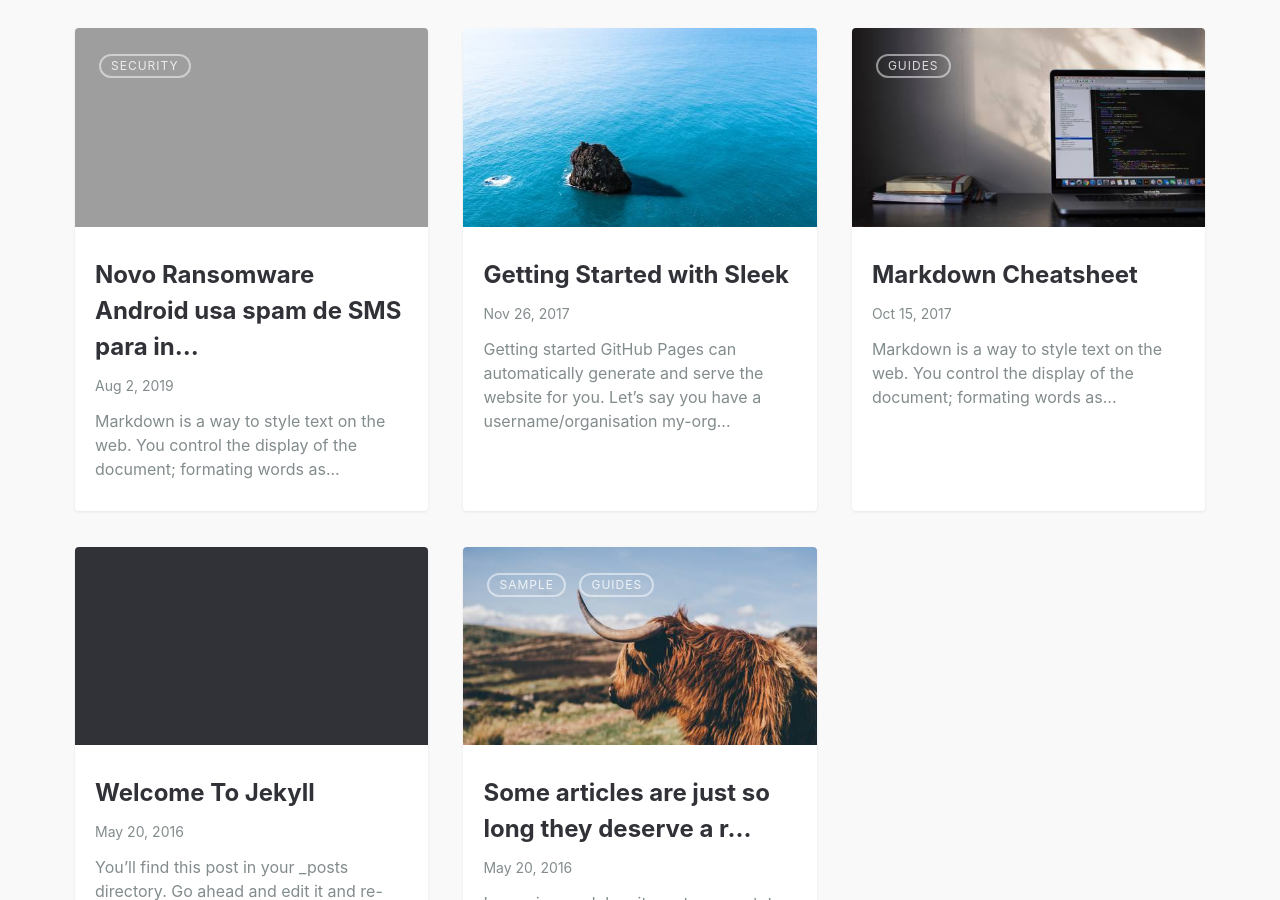
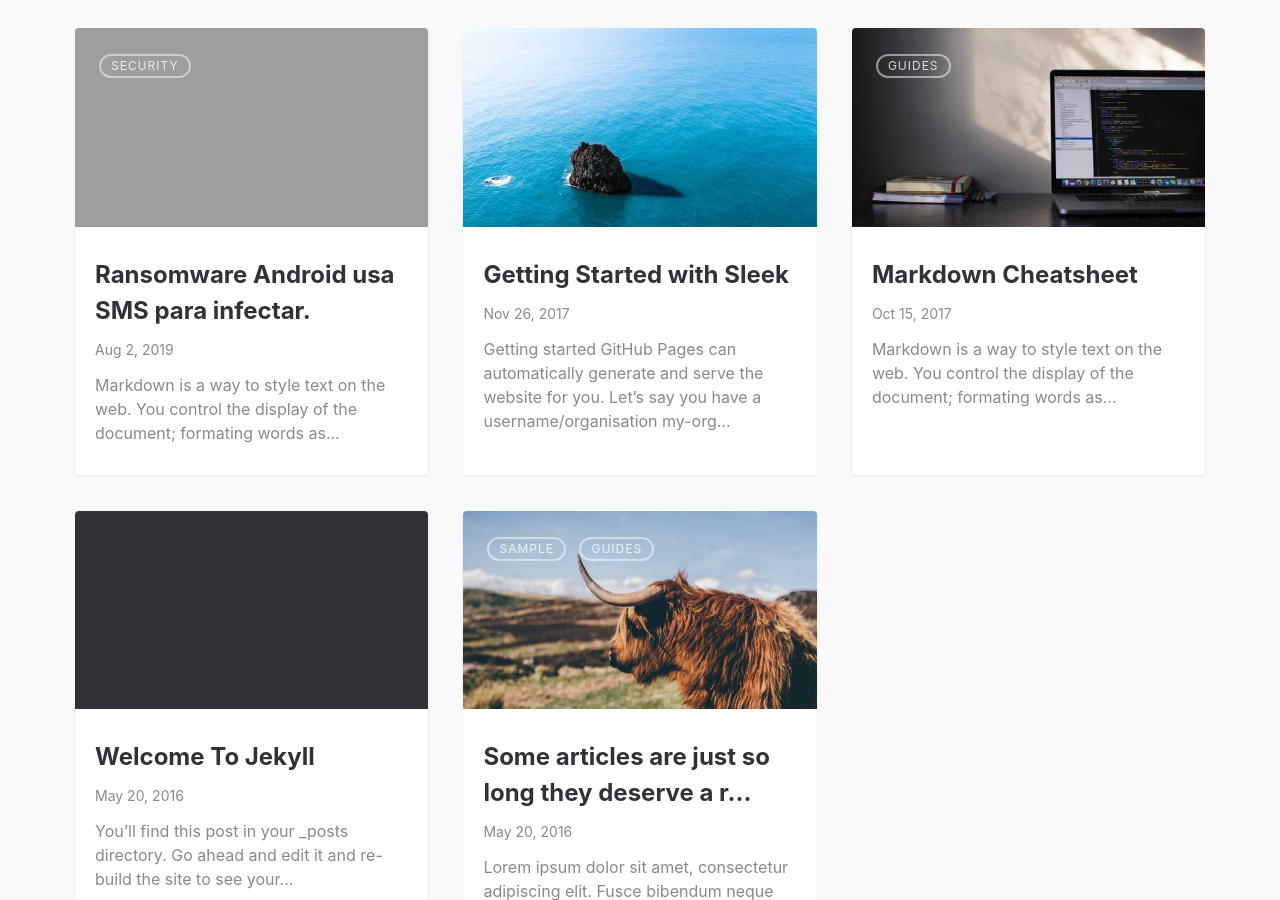
Before and after one commit to richardnixonafj/richardnixonafj.github.io.old, a Jekyll site: the page built from index.md, in a window 1280 px wide and 900 px high, scrolled down 628 px. Built offline with Jekyll 4.4.1, drawn with Linux system fonts in a browser that asks for light colours.

Commit message:
Update 2019-08-02-Android_Ransomware.md

```diff
--- a/_posts/2019-08-02-Android_Ransomware.md
+++ b/_posts/2019-08-02-Android_Ransomware.md
@@ -1,6 +1,6 @@
 ---
 layout: post
-title: Novo Ransomware Android usa spam de SMS para infectar suas vítimas.
+title: Ransomware Android usa SMS para infectar.
 summary: Markdown is a way to style text on the web. You control the display of the document; formating words as bold or italic, adding images, and creating lists are just a few of the things we can do with Markdown. Mostly, Markdown is just regular text with a few non-alphabetic characters thrown in.
 featured-img: Android_Malware
 categories: Security
```
